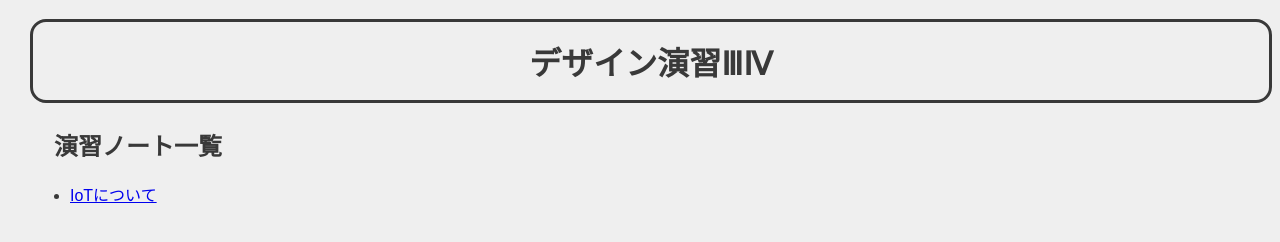
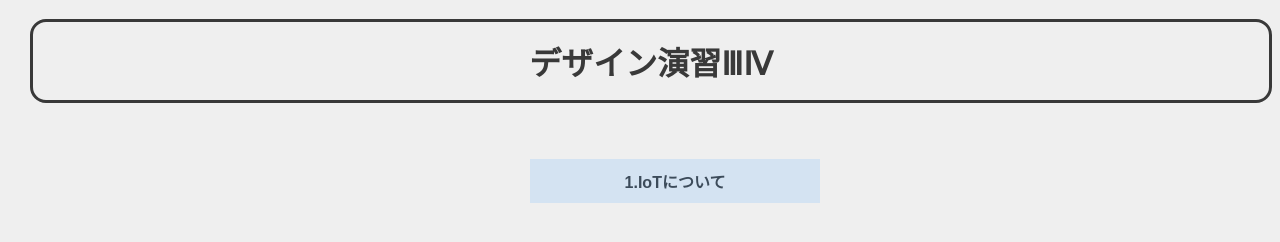
Before and after one commit to mikumo16/xbp, a plain HTML site: page de34/index.html in a window 1280 px wide. Shown: the part 84-326 px from the top of the page. Drawn offline with Linux system fonts and the light colour scheme.

Commit message:
20230413

```diff
--- a/de34/css/index.css
+++ /dev/null
@@ -1,124 +0,0 @@
-
-body {
-    margin:0px;
-    padding:0px;
-    text-align:center;
-    }
-    #outer {
-    font-size:13px;
-    line-height:150%;
-    text-align:left;
-    }
-    #header {
-    text-align:left;
-    background-color:#214555;
-    }
-    #head-inner {
-    margin:0px auto 0px auto;
-    padding:10px 0px 0px 0px;
-    width:694px;
-    background-color:#214555;
-    padding:25px;
-    }
-    .description {
-    padding-left:10px;
-    line-height:140%;
-    color:#ffffff;
-    }
-    #contents {
-    margin:0px auto 0px auto;
-    padding:30px 0px 0px 0px;
-    width:694px;
-    line-height:150%;
-    color:#333333;
-    font-size:14px;
-    }
-    ul {
-    margin: 0 0 0 1em;
-    padding: 0;
-    }
-    li {
-    list-style:disk;
-    }
-
-    P {
-    margin:1em 0 1em 0;
-    line-height:150%;
-    }
-    img{
-    border:0px;
-    }
-    hr {
-    border-width: 1px 0px 0px 0px;
-    border-style: solid;
-    border-color: #cccccc;
-    height: 1px;
-    }
-    a{
-    font-weight:normal;
-    }
-    h1 {
-    font-size:24px;
-    font-weight:bold;
-    text-align:left;
-    padding:30px 0px 0px 10px;
-    margin:0px;
-    color:#ffffff;
-    }
-    h1 a{
-    font-weight:bold;
-    color:#ffffff;
-    text-decoration:none;
-    }
-    h1 a:hover{
-    font-weight:bold;
-    color:#ffffff;
-    text-decoration:underline;
-    }
-    h2 {
-    font-size:16px;
-    margin:0px 0px 0px 0px;
-    padding:4px 0px 4px 7px;
-    border-bottom:2px solid #999999;
-    }
-    .green {
-    color:#008800;
-    font-weight:bold;
-    }
-    #middle {
-    margin:0px auto 0px auto;
-    padding:10px 0px 20px 0px;
-    width:694px;
-    }
-    .side-title {
-    width:540px;
-    padding:4px 10px 4px 10px;
-    background-color:#f1f1f1;
-    font-weight:bold;
-    border:1px solid #999999;
-    margin-bottom:10px;
-    }
-    .side {
-    margin:0px 0px 10px 0px;
-    padding:2px 8px 8px 7px;
-    line-height:150%;
-    }
-    ul {
-    margin: 0 0 0 1em;
-    padding: 0;
-    }
-    li {
-    list-style:disk;
-    }
-
-    #footer {
-    font-size:12px;
-    height:100px;
-    clear:left;
-    text-align:center;
-    }
-    blockquote{
-    border:1px solid #ccc;
-    padding:5px;
-    margin:10px;
-    }
--- a/de34/css/style.css
+++ b/de34/css/style.css
@@ -95,3 +95,58 @@ th,td{
 mark{
     background: linear-gradient(transparent 40%, #f0e68c 0%);
   }
+
+/* 021 */
+.button021 a {
+    position: relative;
+    display: flex;
+    justify-content: space-around;
+    align-items: center;
+    margin: 0 auto;
+    max-width: 240px;
+    padding: 10px 25px;
+    color: #313131;
+    transition: 0.3s ease-in-out;
+    font-weight: bold;
+}
+
+.button021 a::before {
+  content: "";
+  position: absolute;
+  top: 0;
+  left: 0;
+  width: 100%;
+  height: 100%;
+  z-index: 1;
+  background-color: rgba(107,182,255, 0.2);
+  transition: all 0.3s;
+}
+.button021 a:hover::before {
+  opacity: 0;
+  transform: scale(0.4, 0.4);
+}
+.button021 a::after {
+  content: "";
+  position: absolute;
+  top: 0;
+  left: 0;
+  width: 100%;
+  height: 100%;
+  z-index: 1;
+  opacity: 0;
+  transition: all 0.3s;
+  border: 2px solid rgb(107,182,255, .4);
+  transform: scale(1.2, 1.2);
+}
+.button021 a:hover::after {
+  opacity: 1;
+  transform: scale(1, 1);
+}
+
+.center{
+    text-align: center;
+}
+
+a {
+    text-decoration:none;
+}
--- a/de34/index.html
+++ b/de34/index.html
@@ -11,10 +11,12 @@
     <a href="../index.html"><img src="./images/0_XBlogo.png" alt=""></a>
     </logotohome>
     <h1>デザイン演習ⅢⅣ</h1>
-    <h2>演習ノート一覧</h2>
-    <ul>
-        <li><a href="./1.html">IoTについて</a></li>
-    </ul>
+    <br>
+    <p class="center">
+    <div class="button021">
+        <a href="./1.html">1.IoTについて</a>
+    </div>
+    </p>
 
 
 
```
